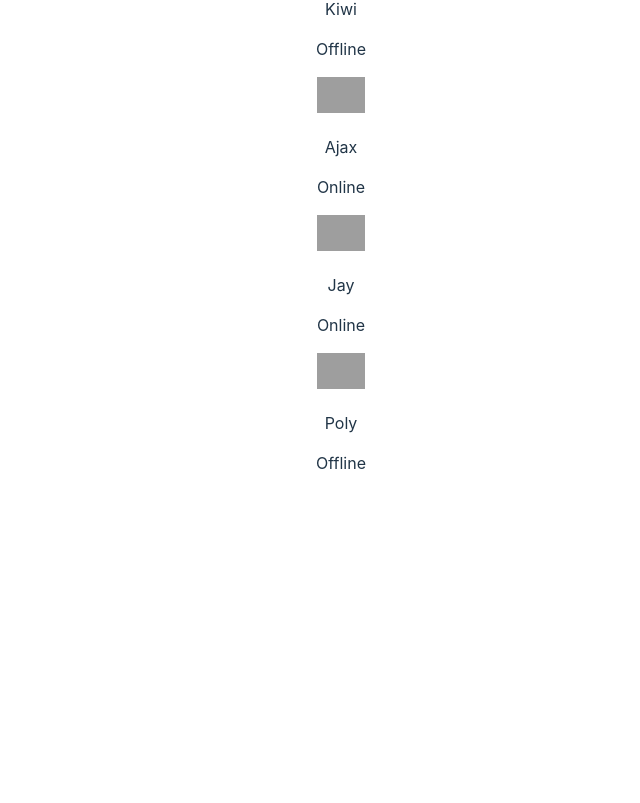
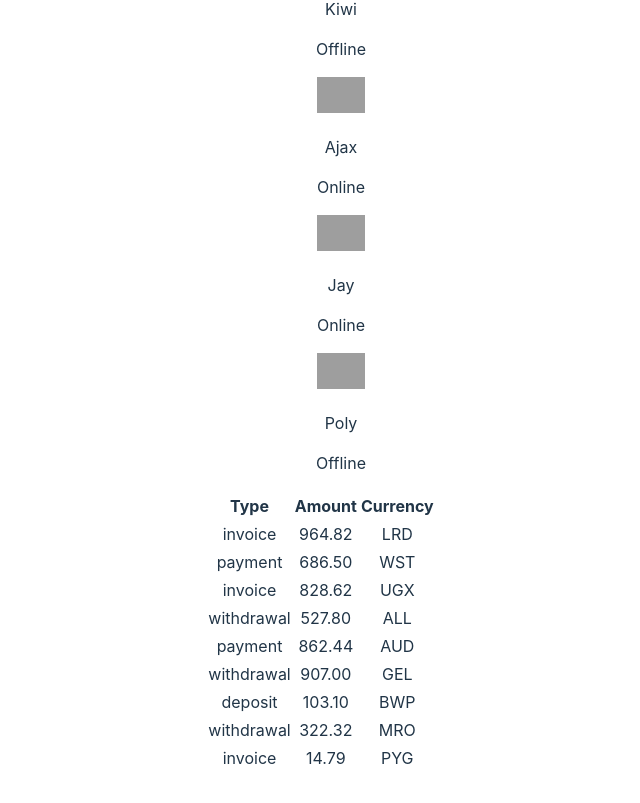
Before and after one commit to oleksandra-oz/goit-react-hw-01, a React (Vite) app: page / in a window 1280 px wide. Shown: the part 479-1282 px from the top of the page, without its empty margins (319-959 px from the left). Before the commit the page ends 1002 px from the top, so only its background shows below. Built offline with nearby package versions, Linux system fonts and the light colour scheme; grey boxes are pictures that could not be loaded.

Commit message:
task 3 done

```diff
--- a/src/App.jsx
+++ b/src/App.jsx
@@ -3,6 +3,8 @@
 import userData from "./userData.json";
 import friends from "./friends.json";
 import FriendList from './FriendList.jsx';
+import TransactionHistory from './TransactionHistory.jsx';
+import transactions from "./transactions.json"
 
 
 const App = () => {
@@ -16,6 +18,7 @@
         stats={userData.stats}
       />
       <FriendList friends={friends} />
+      <TransactionHistory transactions={transactions} />
     </>
   );
   };
--- /dev/null
+++ b/src/TransactionHistory.jsx
@@ -0,0 +1,26 @@
+import React from 'react';
+
+const TransactionHistory = ({ transactions }) => {
+  return (
+    <table>
+      <thead>
+        <tr>
+          <th>Type</th>
+          <th>Amount</th>
+          <th>Currency</th>
+        </tr>
+      </thead>
+      <tbody>
+        {transactions.map((transaction) => (
+          <tr key={transaction.id}>
+            <td>{transaction.type}</td>
+            <td>{transaction.amount}</td>
+            <td>{transaction.currency}</td>
+          </tr>
+        ))}
+      </tbody>
+    </table>
+  );
+};
+
+export default TransactionHistory;
--- /dev/null
+++ b/src/transactions.json
@@ -0,0 +1,56 @@
+[
+  {
+    "id": "1e0700a2-5183-4291-85cc-2065a036a683",
+    "type": "invoice",
+    "amount": "964.82",
+    "currency": "LRD"
+  },
+  {
+    "id": "a30f821b-4d25-4ff0-abdd-e340b3f0dd2b",
+    "type": "payment",
+    "amount": "686.50",
+    "currency": "WST"
+  },
+  {
+    "id": "44dca67a-8e5a-4798-bf8e-b15efd4e1abd",
+    "type": "invoice",
+    "amount": "828.62",
+    "currency": "UGX"
+  },
+  {
+    "id": "ea8ed3dc-2b68-4a53-905a-53ecb0adef33",
+    "type": "withdrawal",
+    "amount": "527.80",
+    "currency": "ALL"
+  },
+  {
+    "id": "63ca02f9-d637-46b5-9237-f3b24425e029",
+    "type": "payment",
+    "amount": "862.44",
+    "currency": "AUD"
+  },
+  {
+    "id": "ed0263e8-59a5-4bf1-87e0-2bb88e53dc34",
+    "type": "withdrawal",
+    "amount": "907.00",
+    "currency": "GEL"
+  },
+  {
+    "id": "4eaab41b-b967-40ac-82ed-85fc66f646f1",
+    "type": "deposit",
+    "amount": "103.10",
+    "currency": "BWP"
+  },
+  {
+    "id": "9648a350-8469-42d5-8bf3-18090de5fe67",
+    "type": "withdrawal",
+    "amount": "322.32",
+    "currency": "MRO"
+  },
+  {
+    "id": "9c5c25fb-1a95-4b2f-8d1f-4c4426d677cc",
+    "type": "invoice",
+    "amount": "14.79",
+    "currency": "PYG"
+  }
+]
```
